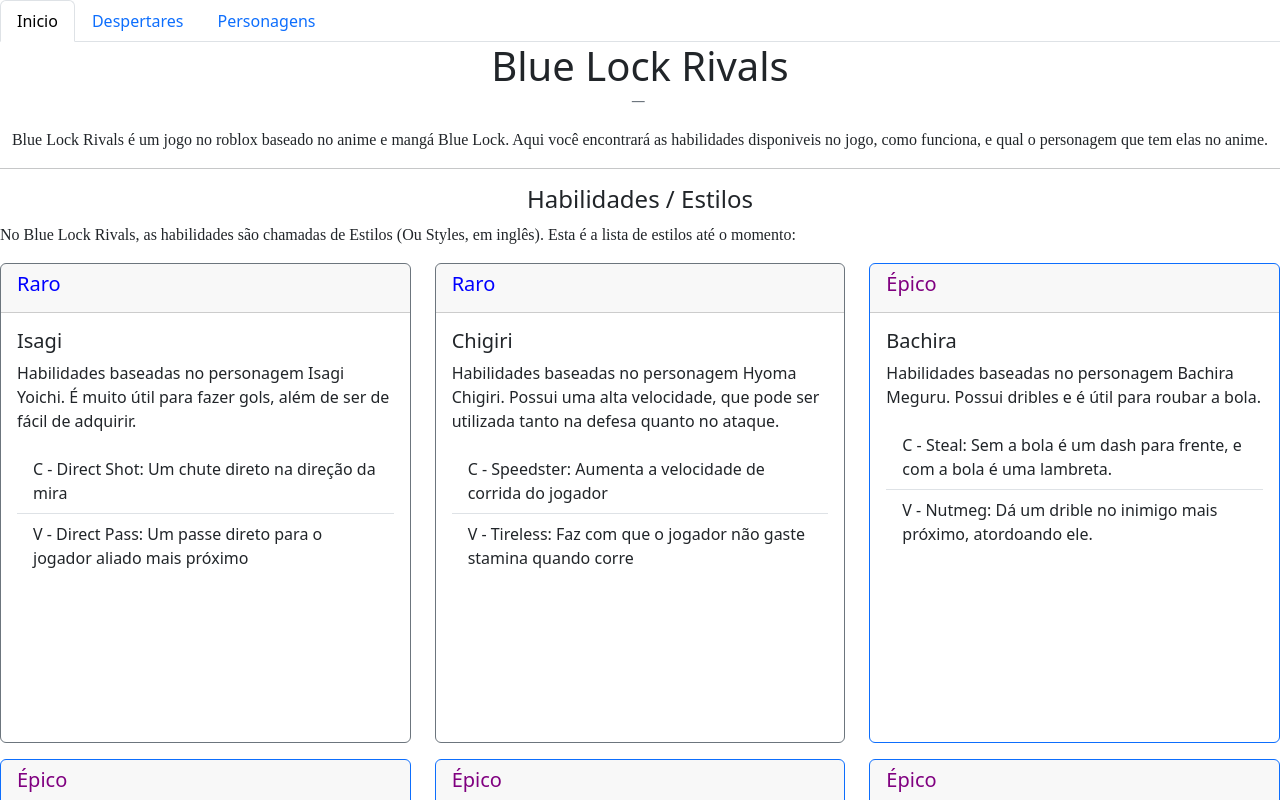
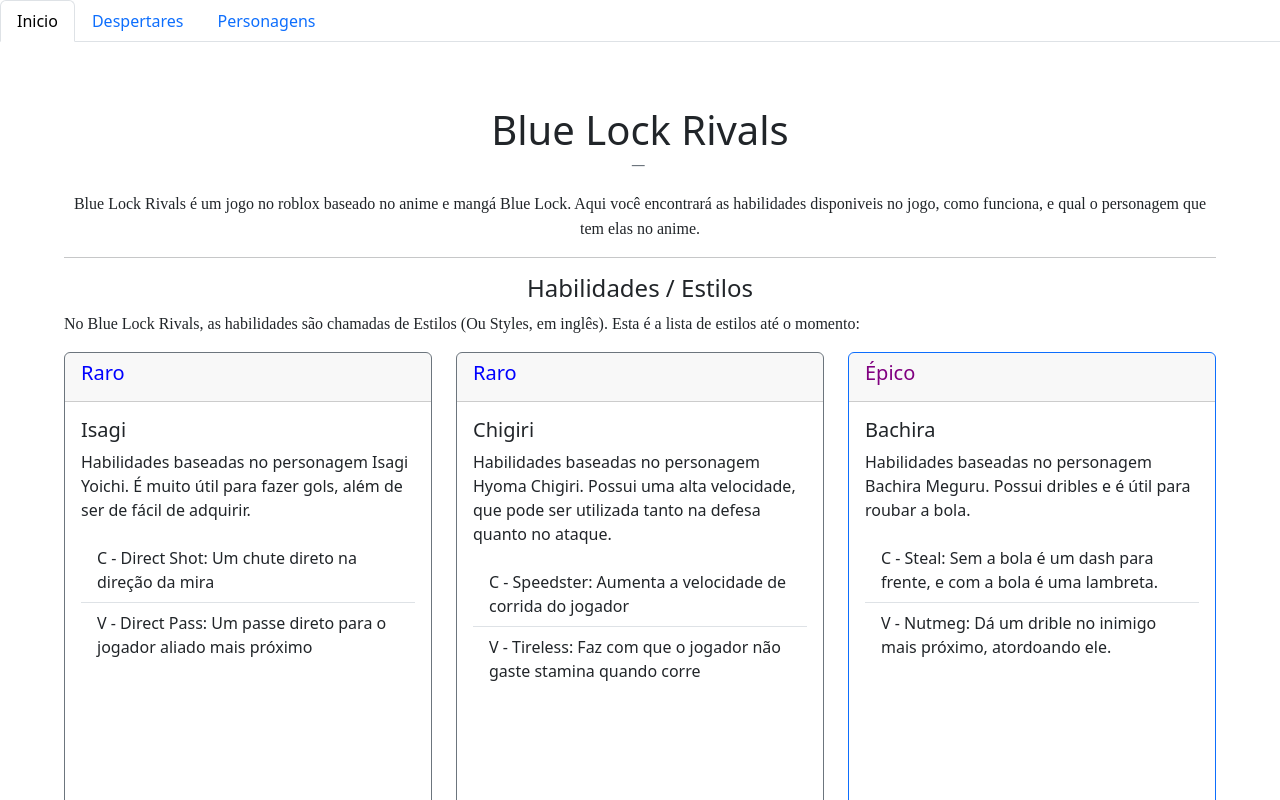
Before and after one commit to GustavoRdps/GustavoRdps.github.io, a SvelteKit app: page / in a window 1280 px wide. Shown: the top 800 px of the page. Built offline with nearby package versions, Linux system fonts and the light colour scheme.

Commit message:
Update 1.4.3.2

```diff
--- a/src/routes/+page.svelte
+++ b/src/routes/+page.svelte
@@ -9,6 +9,7 @@
           <a class="nav-link" href="\Personagens">Personagens</a>
         </li>
      </ul>
+     <div style="margin: 5%;">
       <figure class="text-center">
         <blockquote class="blockquote">
           <h1>Blue Lock Rivals</h1>
@@ -232,3 +233,4 @@
           </div>
     </div>
 </div>
+</div>
--- a/src/routes/Personagens/+page.svelte
+++ b/src/routes/Personagens/+page.svelte
@@ -8,7 +8,7 @@
     <li class="nav-item">
       <a class="nav-link active" aria-current="page" href="\Personagens">Personagens</a>
     </li>
- </ul>
+ </ul>\
   <figure class="text-center">
     <blockquote class="blockquote">
       <h1>Blue Lock Rivals</h1>
```
